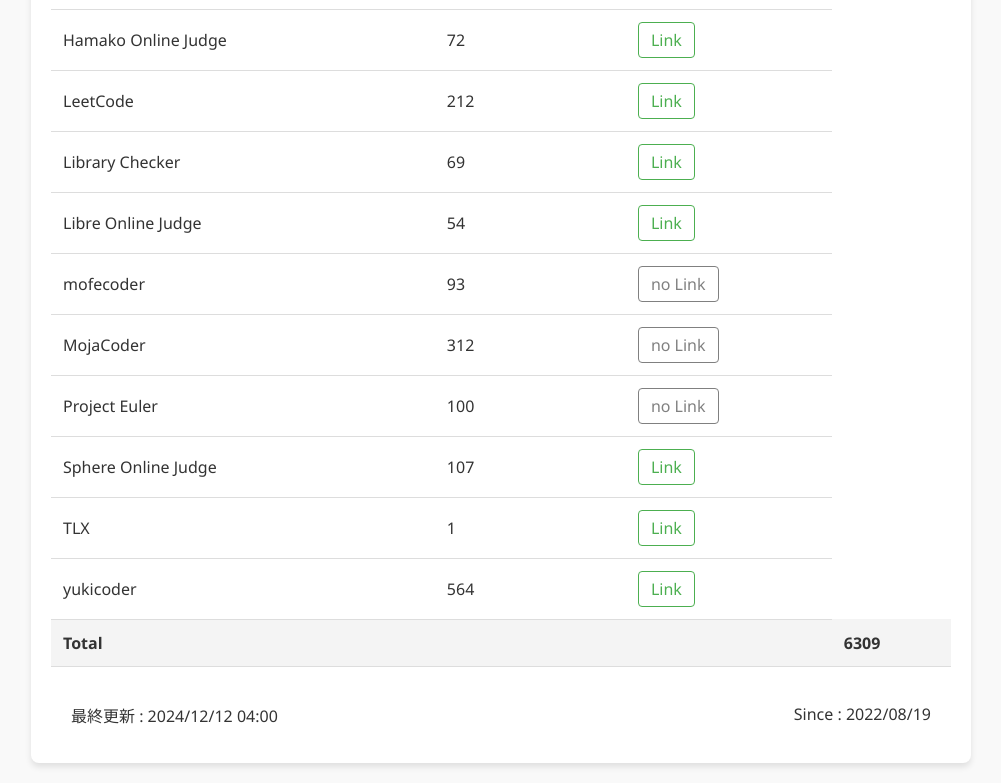
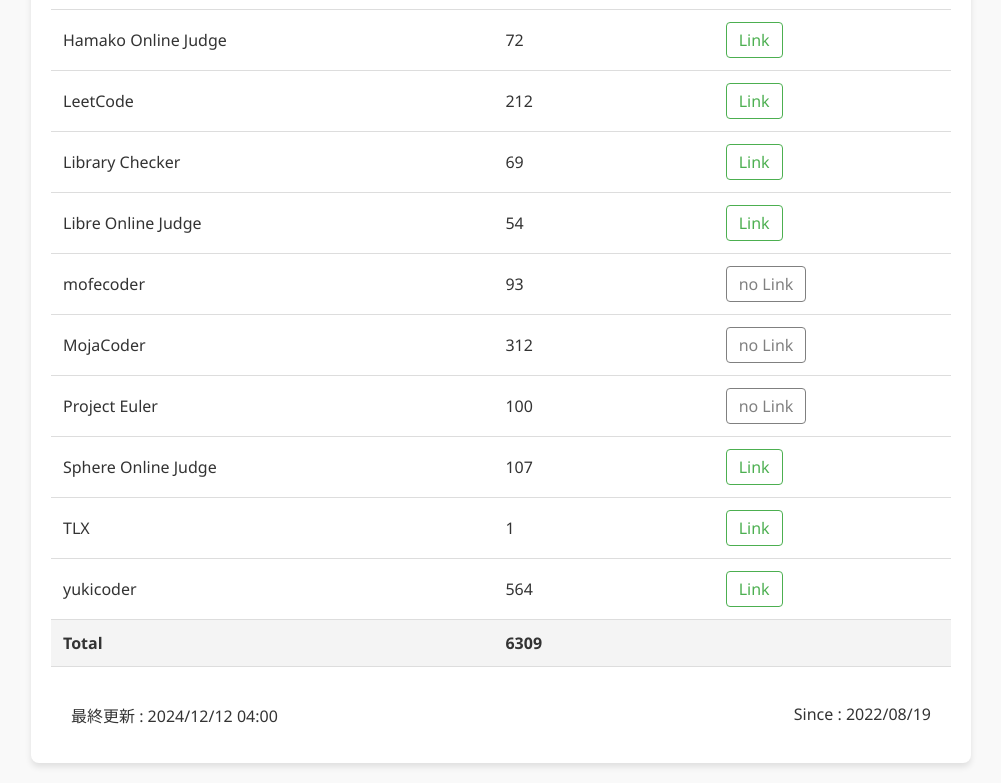
Before and after one commit to T101010101/34tk41.github.io, a plain HTML site: page index.html in a window 1280 px wide. Shown: the part 642-1425 px from the top of the page, without its empty margins (139-1140 px from the left). Drawn offline with Linux system fonts and the light colour scheme.

Commit message:
index.html

```diff
--- a/index.html
+++ b/index.html
@@ -200,8 +200,9 @@
                     <td><a class="link-button" href="https://iilj.github.io/yukicoder-problems/#/user/name/T101010101" target="_blank">Link</a></td>
                 </tr>
                 <tr class="total-row">
-                    <td colspan="3">Total</td>
+                    <td>Total</td>
                     <td id="total-ac"></td>
+                    <td></td>
                 </tr>
             </tbody>
         </table>
```
